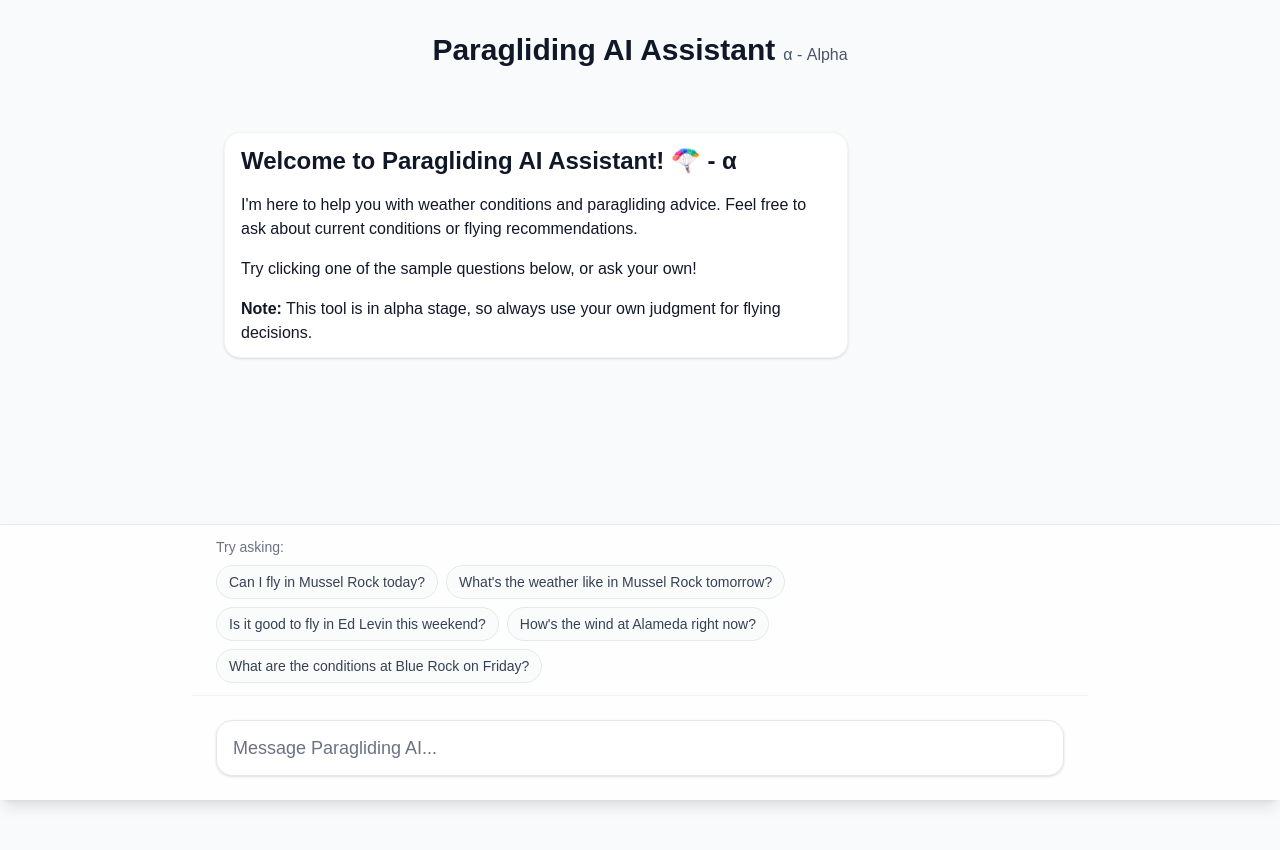
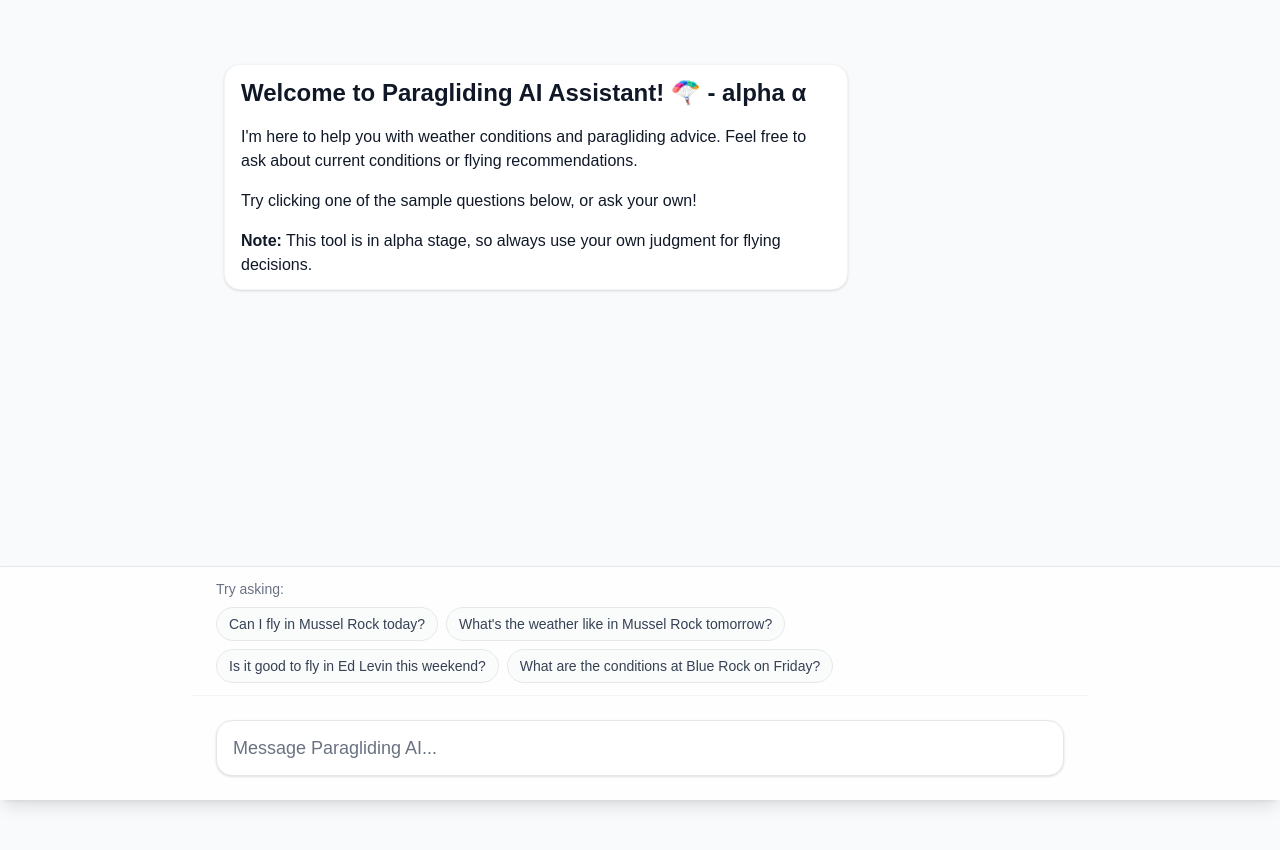
Before and after one commit to rupeshdabbir/paragliding-llm, a Next.js app: page / in a window 1280 px wide. Shown: the top 850 px of the page. Built offline with nearby package versions, Linux system fonts and the light colour scheme.

Commit message:
refinements

```diff
--- a/src/app/components/Chat.tsx
+++ b/src/app/components/Chat.tsx
@@ -26,7 +26,6 @@ const sampleQueries = [
   "Can I fly in Mussel Rock today?",
   "What's the weather like in Mussel Rock tomorrow?",
   "Is it good to fly in Ed Levin this weekend?",
-  "How's the wind at Alameda right now?",
   "What are the conditions at Blue Rock on Friday?"
 ];
 
@@ -75,7 +74,7 @@ export default function Chat() {
   const [messages, setMessages] = useState<Message[]>([
     {
       role: 'assistant',
-      content: `# Welcome to Paragliding AI Assistant! 🪂 - α
+      content: `# Welcome to Paragliding AI Assistant! 🪂 - alpha α
 
 I'm here to help you with weather conditions and paragliding advice. Feel free to ask about current conditions or flying recommendations.
 
--- a/src/app/page.tsx
+++ b/src/app/page.tsx
@@ -5,10 +5,10 @@ export default function Home() {
   return (
     <main className="min-h-screen bg-gray-50">
       <div className="container mx-auto py-4 sm:py-8">
-        <h1 className="text-2xl sm:text-3xl font-bold text-center mb-4 sm:mb-8 text-gray-900">
+        {/* <h1 className="text-2xl sm:text-3xl font-bold text-center mb-4 sm:mb-8 text-gray-900">
           Paragliding AI Assistant
           <span className="ml-2 text-sm sm:text-base font-normal text-gray-600">α - Alpha</span>
-        </h1>
+        </h1> */}
         <Chat />
       </div>
     </main>
```
